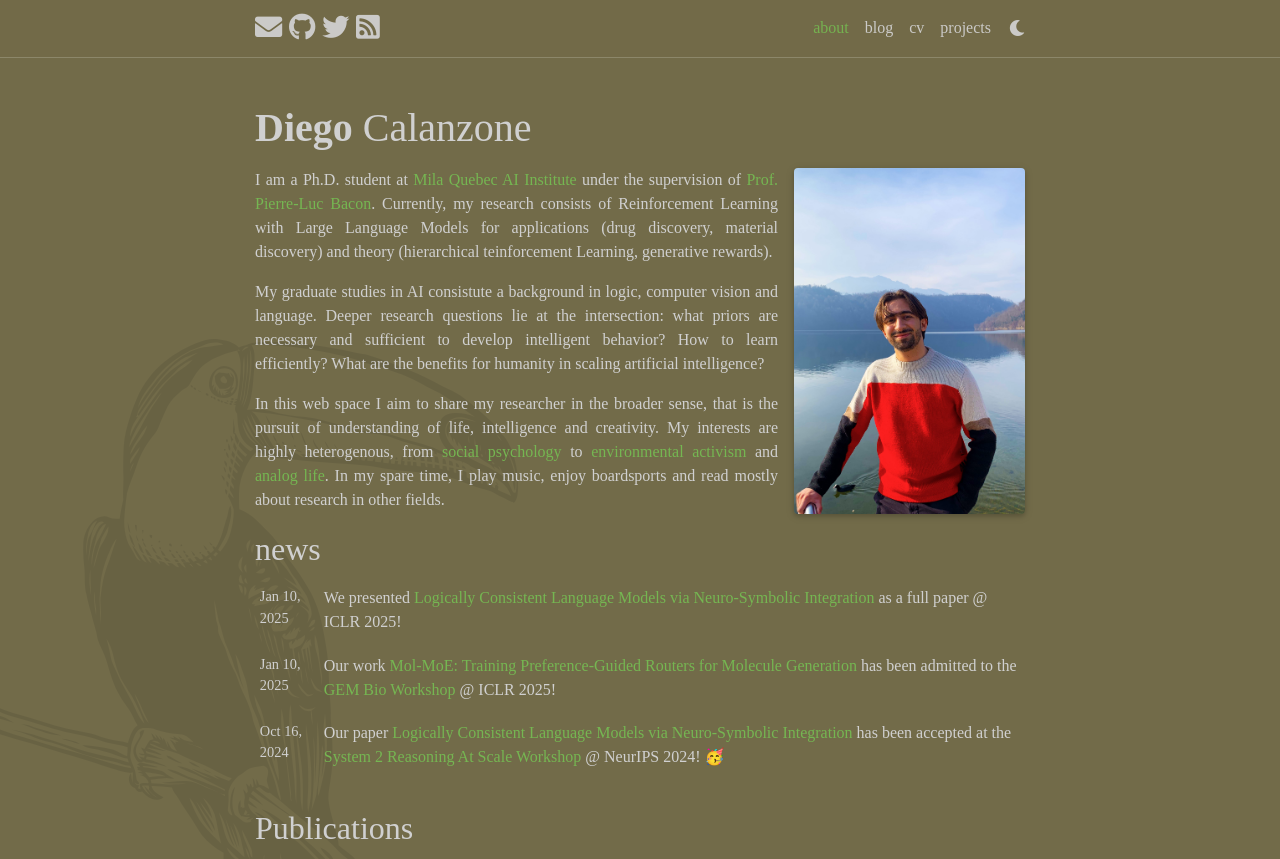
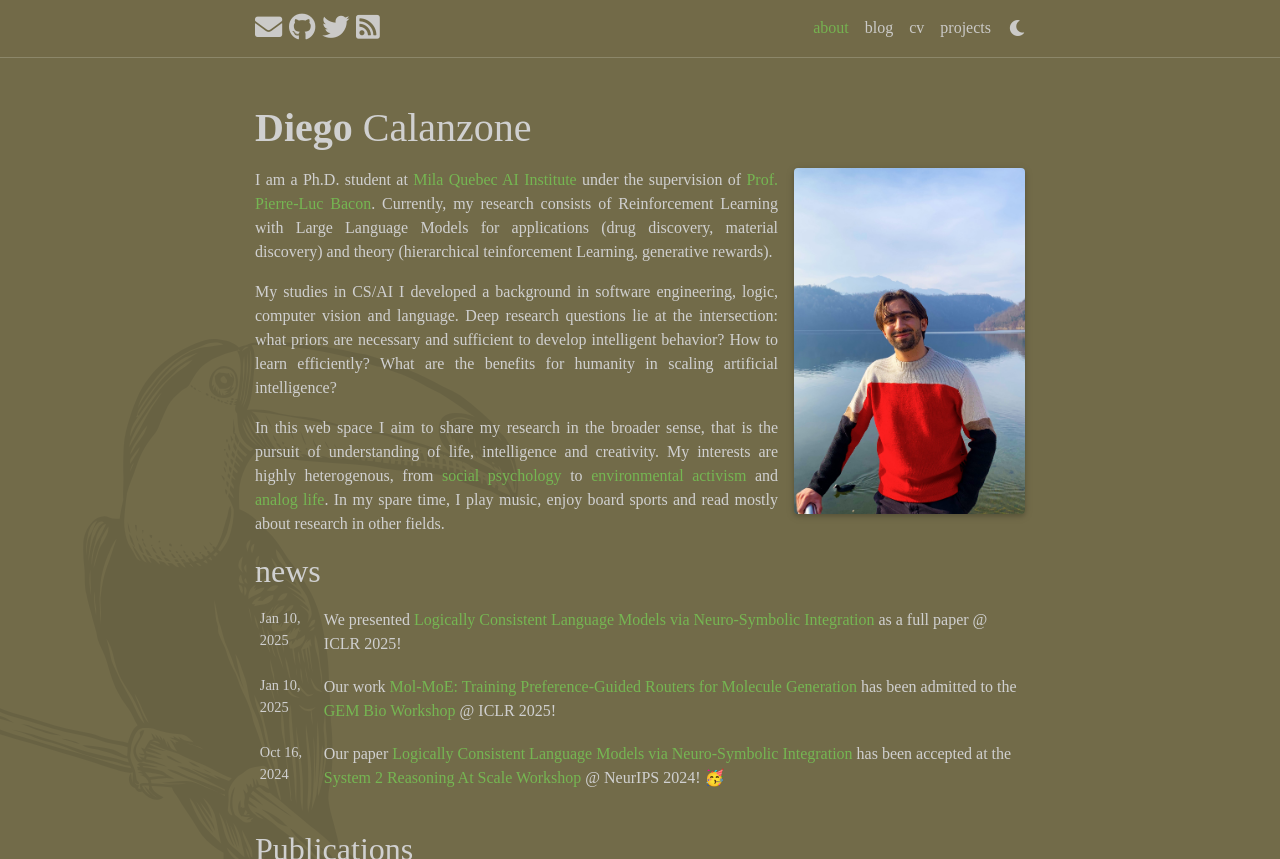
Before and after one commit to halixness/halixness.github.io, a Jekyll site: the page built from _pages/about.md, in a window 1280 px wide and 900 px high, cut to the strip 0-859 px from the top of the window. Built offline with Jekyll 4.4.1, drawn with Linux system fonts in a browser that asks for light colours; full-size pictures stand in for the smaller copies a plugin makes; some web fonts are replaced; comment, search, counter and statistics services are not loaded; a style sheet for code colours, icons or effects is not loaded.

Commit message:
fixed homepage

```diff
--- a/_pages/about.md
+++ b/_pages/about.md
@@ -17,6 +17,6 @@ social: true  # includes social icons at the bottom of the page
 
 I am a Ph.D. student at <a href='https://mila.quebec'>Mila Quebec AI Institute</a> under the supervision of <a href='https://pierrelucbacon.com'>Prof. Pierre-Luc Bacon</a>. Currently, my research consists of Reinforcement Learning with Large Language Models for applications (drug discovery, material discovery) and theory (hierarchical teinforcement Learning, generative rewards).
 
-My graduate studies in AI consistute a background in logic, computer vision and language. Deeper research questions lie at the intersection: what priors are necessary and sufficient to develop intelligent behavior? How to learn efficiently? What are the benefits for humanity in scaling artificial intelligence?
+My studies in CS/AI I developed a background in software engineering, logic, computer vision and language. Deep research questions lie at the intersection: what priors are necessary and sufficient to develop intelligent behavior? How to learn efficiently? What are the benefits for humanity in scaling artificial intelligence?
 
-In this web space I aim to share my researcher in the broader sense, that is the pursuit of understanding of life, intelligence and creativity. My interests are highly heterogenous, from <a href="https://jonathanhaidt.com/anxious-generation/">social psychology</a> to <a href="https://plasticfree.com/">environmental activism</a> and <a href="https://medium.com/westenberg/how-convenience-kills-curiosity-33a53ce69486">analog life</a>. In my spare time, I play music, enjoy boardsports and read mostly about research in other fields.
+In this web space I aim to share my research in the broader sense, that is the pursuit of understanding of life, intelligence and creativity. My interests are highly heterogenous, from <a href="https://jonathanhaidt.com/anxious-generation/">social psychology</a> to <a href="https://plasticfree.com/">environmental activism</a> and <a href="https://medium.com/westenberg/how-convenience-kills-curiosity-33a53ce69486">analog life</a>. In my spare time, I play music, enjoy board sports and read mostly about research in other fields.
```
